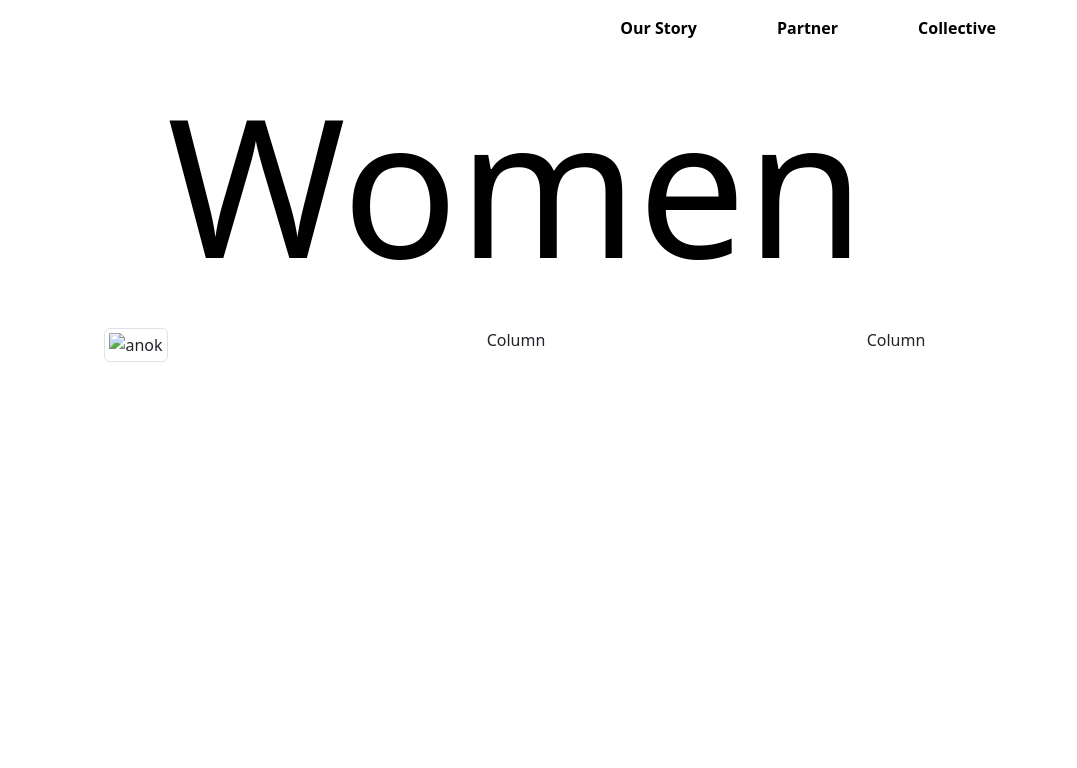
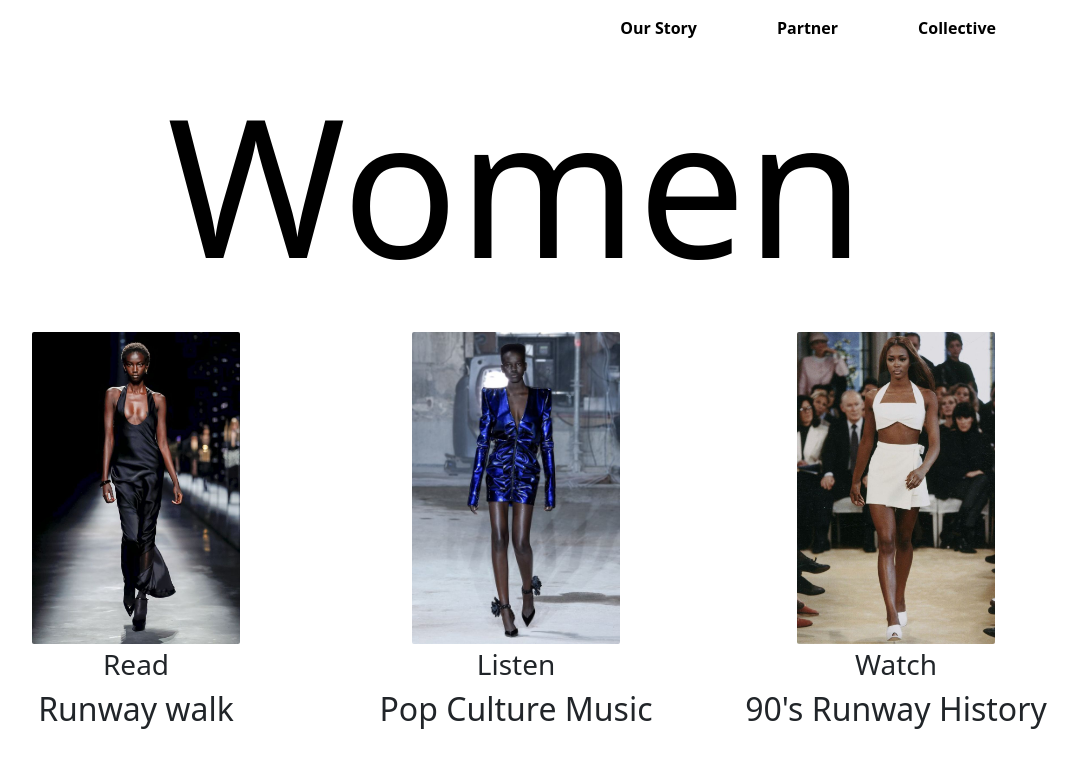
Before and after one commit to nkomoo/women-web, a plain HTML site: page index.html in a window 1280 px wide. Shown: the whole page, without its empty margins (124-1201 px from the left). Drawn offline with nearby package versions, Linux system fonts and the light colour scheme; a web font is replaced by a local one.

Commit message:
Added images and fixed height of the images

```diff
--- a/index.html
+++ b/index.html
@@ -38,13 +38,19 @@
     <div class="container text-lg-center">
         <div class="row">
             <div class="col">
-                <img src="..." class="img-thumbnail" alt="anok">
+                <img src="assets/anok.jpg" class="img-thumbnail" alt="anok">
+                <h3>Read</h3>
+                <h2>Runway walk</h2>
             </div>
             <div class="col">
-                Column
+                <img src="assets/adut.jpg" class="img-thumbnail" alt="adut">
+                    <h3>Listen</h3>
+                    <h2>Pop Culture Music</h2>
             </div>
             <div class="col">
-                Column
+                <img src="assets/naomi.jpg" class="img-thumbnail" alt="naomi">
+                    <h3>Watch</h3>
+                    <h2>90's Runway History</h2>
             </div>
         </div>
     </div>
--- a/style.css
+++ b/style.css
@@ -62,6 +62,12 @@ li {
 .col-md-a {
   font-size: 12em;
 }
+.img-thumbnail {
+  height: 20em !important;
+  background-color: none !important;
+  border: none !important;
+  border-radius: none !important;
+}
 
 @media only screen and (max-width: 682px) {
   .col-md-a {
```
Also changed, not shown: assets/adut.jpg (added), assets/anok.jpg (added), assets/naomi.jpg (added).
